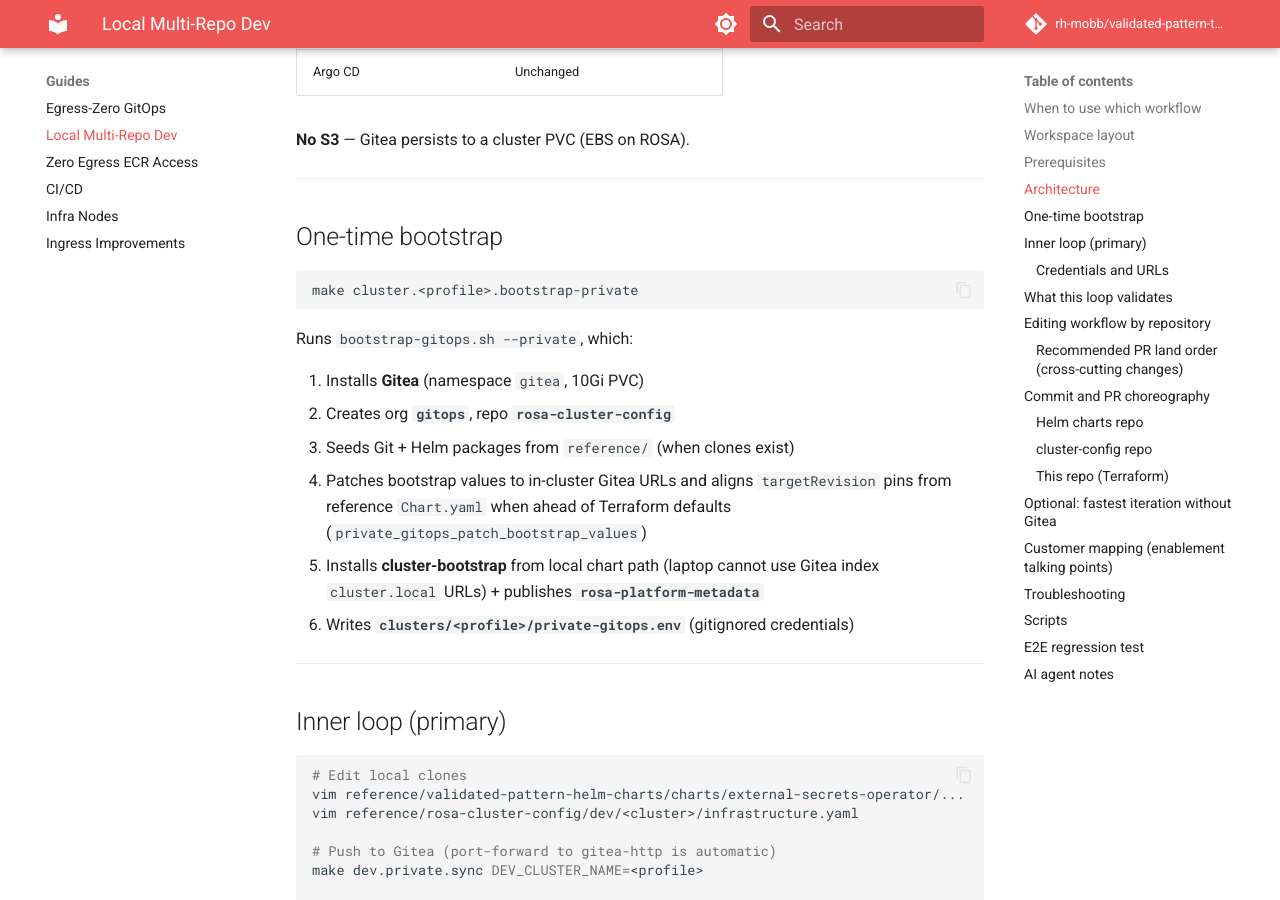
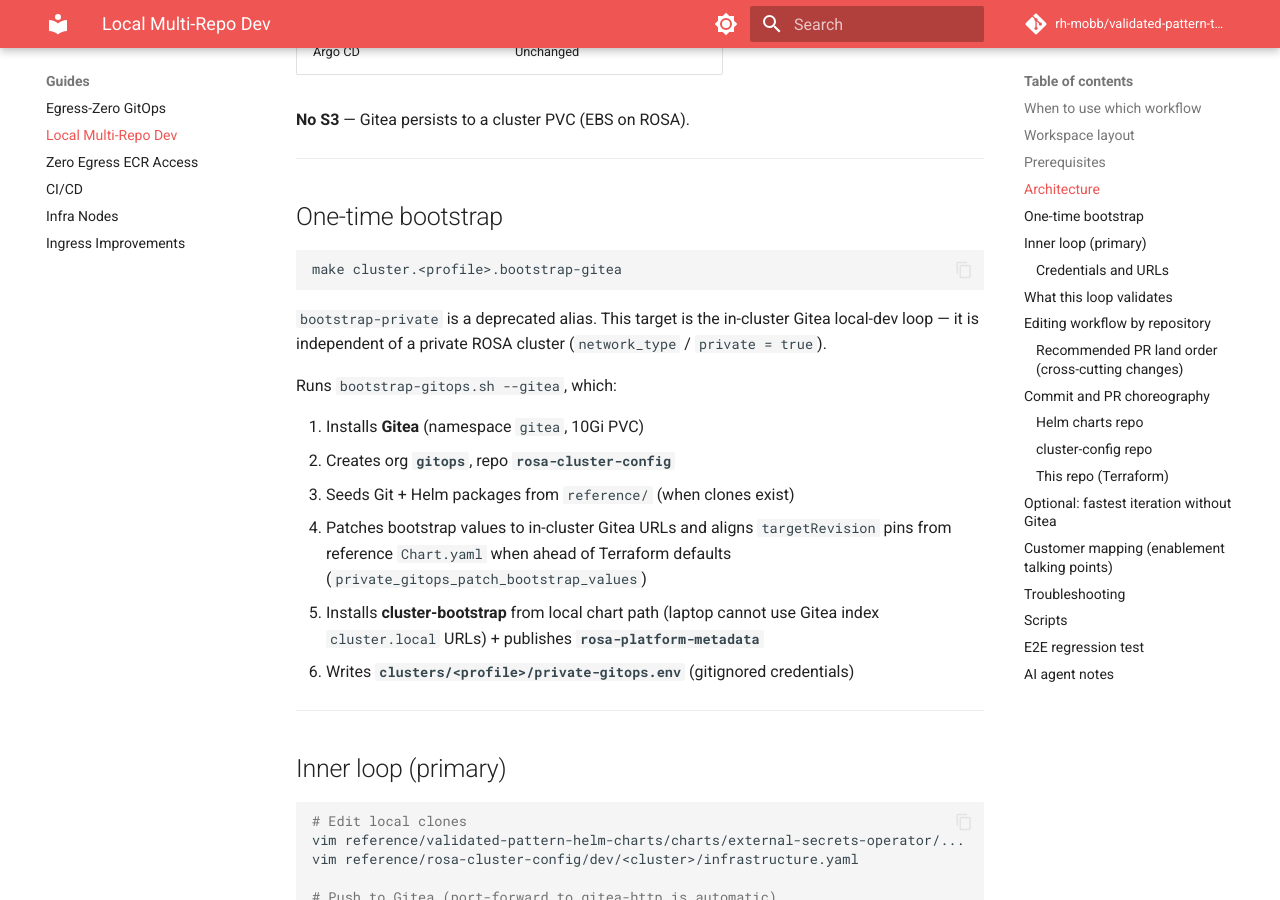
Before and after one commit to rh-mobb/validated-pattern-terraform-rosa, an MkDocs documentation site: the page built from docs/guides/local-multi-repo-dev.md, in a window 1280 px wide and 900 px high, scrolled down 2153 px. Built offline with MkDocs 1.6.1 and Material for MkDocs 9.7.7, drawn with Linux system fonts in a browser that asks for light colours; comment, search, counter and statistics services are not loaded; some of the changed text lies outside the part shown.

Commit message:
fix: harden Gitea bootstrap on macOS bash and rename bootstrap-gitea (#60)
Fix private-gitea install failures under set -u and pipefail, guard the
published-chart bootstrap helm repo add path, and rename bootstrap-private
to bootstrap-gitea with deprecated aliases retained.

````diff
--- a/docs/guides/local-multi-repo-dev.md
+++ b/docs/guides/local-multi-repo-dev.md
@@ -12,7 +12,7 @@
 
 | Goal | Workflow |
 |------|----------|
-| Local dev with Argo-faithful private GitOps (recommended) | **`bootstrap-private`** + `dev.private.sync` (this guide) |
+| Local dev with Argo + in-cluster Gitea (recommended) | **`bootstrap-gitea`** + `dev.private.sync` (this guide) |
 | Merge-ready PR / production adoption | Push branches in each repo → canonical Argo sync |
 | Public GitHub dev (no Gitea) | Normal `bootstrap` → push to GitHub → Argo |
 | Optional: fastest single-chart hack (no Gitea/Argo) | [Optional escape hatch](#optional-fastest-iteration-without-gitea) |
@@ -89,10 +89,12 @@
 ## One-time bootstrap
 
 ```bash
-make cluster.<profile>.bootstrap-private
+make cluster.<profile>.bootstrap-gitea
 ```
 
-Runs `bootstrap-gitops.sh --private`, which:
+`bootstrap-private` is a deprecated alias. This target is the in-cluster Gitea local-dev loop — it is independent of a private ROSA cluster (`network_type` / `private = true`).
+
+Runs `bootstrap-gitops.sh --gitea`, which:
 
 1. Installs **Gitea** (namespace `gitea`, 10Gi PVC)
 2. Creates org **`gitops`**, repo **`rosa-cluster-config`**
@@ -238,13 +240,13 @@
 
 | Symptom | Likely cause | Fix |
 |---------|--------------|-----|
-| `Private GitOps env not found` | Bootstrap-private not run | `make cluster.<profile>.bootstrap-private` |
+| `Private GitOps env not found` | `bootstrap-gitea` not run | `make cluster.<profile>.bootstrap-gitea` |
 | Gitea curl fails | Pod not ready / no port-forward | `oc get pods -n gitea`; `oc port-forward svc/gitea-http -n gitea 13000:3000` |
 | Argo cannot pull charts | Missing repo secret | `oc get secret -n openshift-gitops -l argocd.argoproj.io/secret-type=repository` |
 | Chart upload fails | Missing chart dir or helm package error | Check sync warnings; some charts need remote subchart deps |
 | `infrastructure.yaml not found` | `gitops_git_path` mismatch | Align tfvars with `reference/rosa-cluster-config/<path>/` |
 | ESO IRSA empty | Metadata missing | `oc get cm rosa-platform-metadata -n openshift-gitops` |
-| Version pin drift | Terraform defaults behind reference clone or Gitea upload | Bump cluster-module variables per [AGENTS.md](../../AGENTS.md); `bootstrap-private` patches `targetRevision` from reference `Chart.yaml` during dev |
+| Version pin drift | Terraform defaults behind reference clone or Gitea upload | Bump cluster-module variables per [AGENTS.md](../../AGENTS.md); `bootstrap-gitea` patches `targetRevision` from reference `Chart.yaml` during dev |
 
 ---
 
@@ -256,8 +258,8 @@
 | `scripts/dev/private-sync.sh` | Push config/charts to Gitea |
 | `scripts/dev/private-gitops-lib.sh` | Shared helpers |
 | `scripts/dev/public-local-loop.sh` | Optional escape hatch (`apply-local`, `render`) |
-| `scripts/cluster/bootstrap-gitops.sh` | `--private`, `--skip-gitops` |
-| `scripts/cluster/e2e-private-gitops.sh` | End-to-end regression: apply → `bootstrap-private` → sync → Argo verify |
+| `scripts/cluster/bootstrap-gitops.sh` | `--gitea`, `--skip-gitops` |
+| `scripts/cluster/e2e-private-gitops.sh` | End-to-end regression: apply → `bootstrap-gitea` → sync → Argo verify |
 
 ---
 
````
Also changed, not shown: AGENTS.md (+4 -4 lines), CHANGELOG.md (+5 -2 lines), README.md (+1 -1 lines), docs/deployment/enablement.md (+3 -3 lines), docs/guides/private-gitops-gitea.md (+1 -1 lines), scripts/README.md (+2 -2 lines), scripts/cluster/README-bootstrap-gitops.md (+7 -4 lines), 7 other files.
